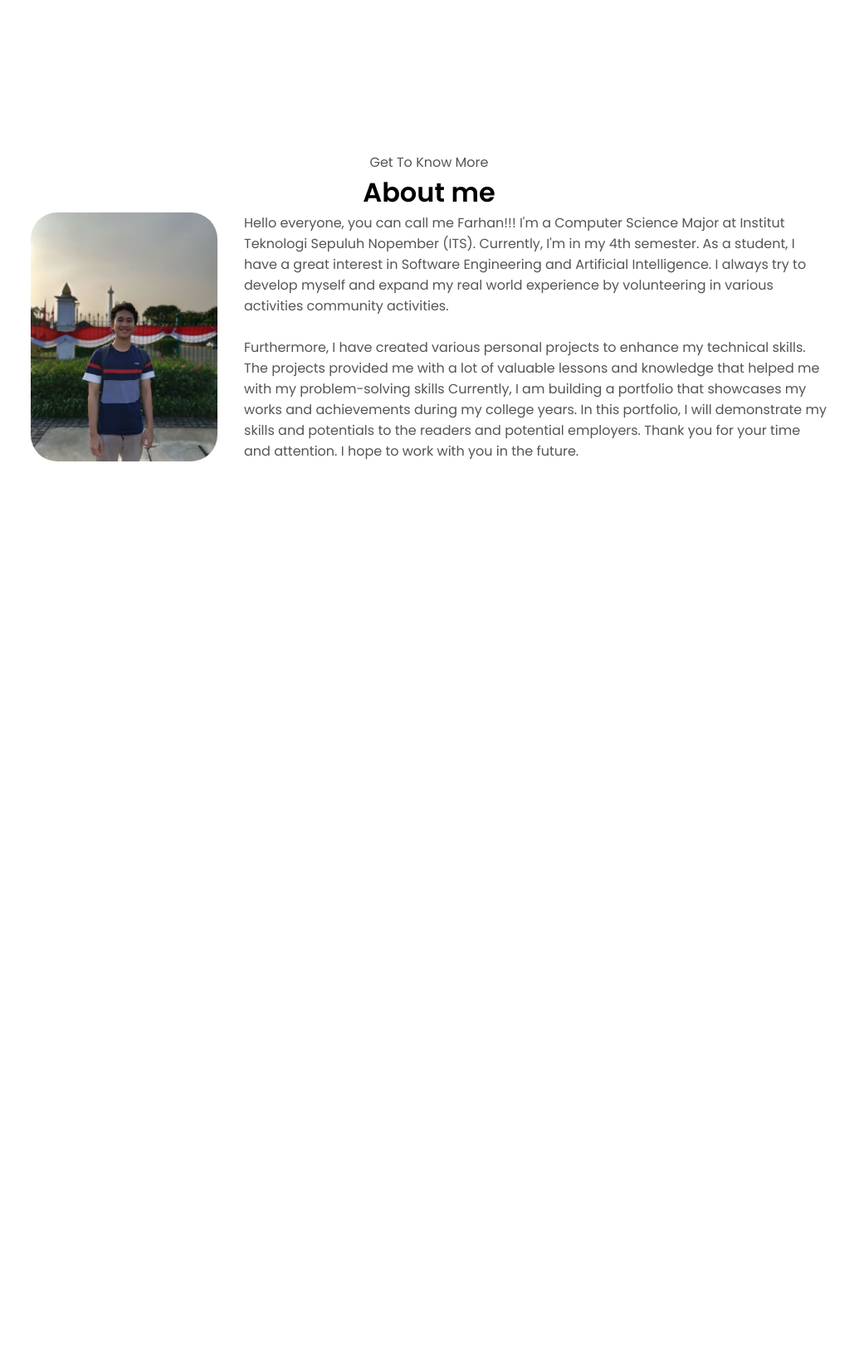
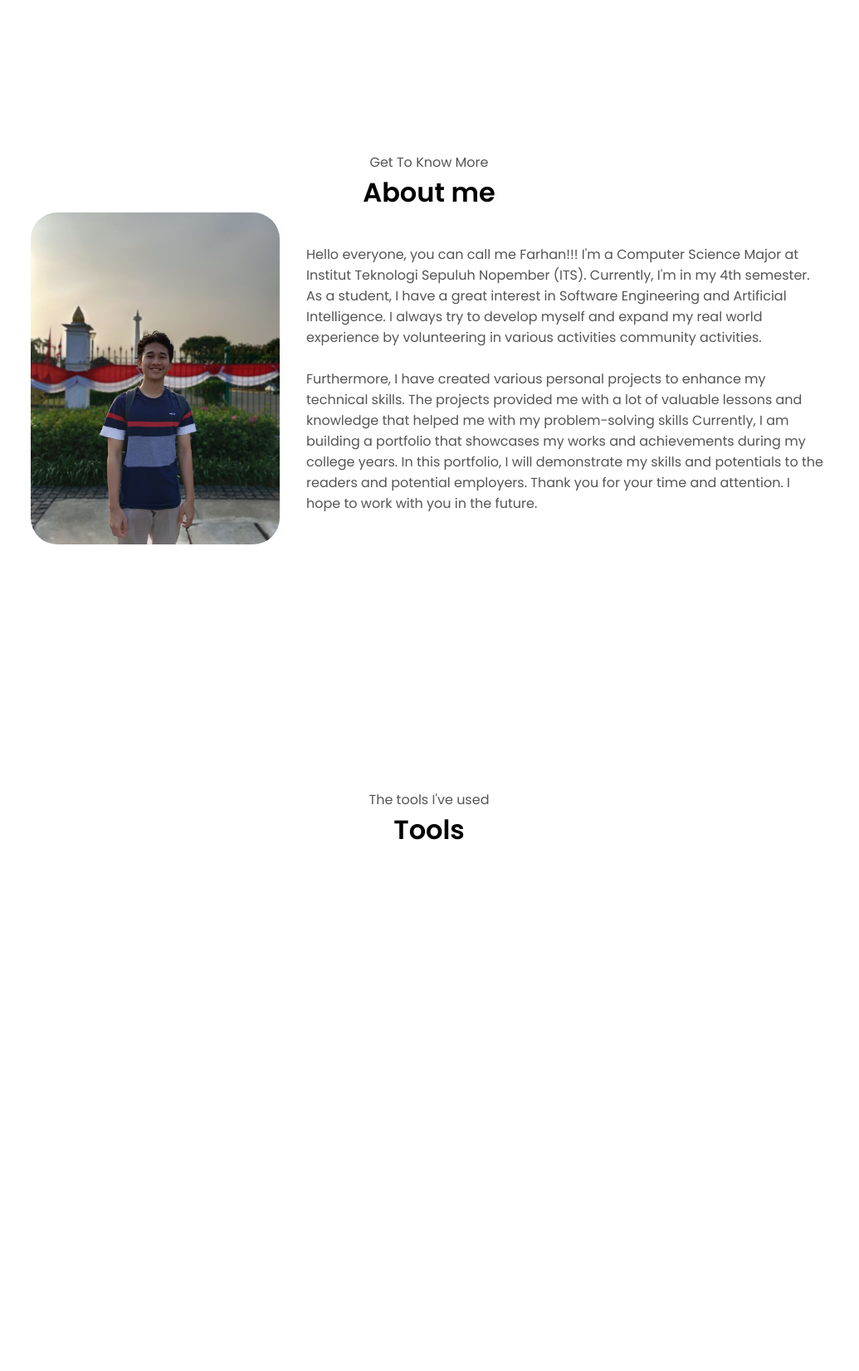
Before and after one commit to Hanzzz123/portofolio-website, a plain HTML site: page index.html in a window 1280 px wide. Shown: the part 625-2277 px from the top of the page at 83% size, without its empty margins (123-1158 px from the left). Before the commit the page ends 1544 px from the top, so only its background shows below. Drawn offline with Linux system fonts and the light colour scheme.

Commit message:
New class profile section pic container

```diff
--- a/index.html
+++ b/index.html
@@ -12,13 +12,13 @@
     <div>
       <ul class="nav-link">
         <li><a href ="#about" >About</a></li>
-        <li><a href ="#experience" >Experiences</a></li>
+        <li><a href ="#skills" >Skills</a></li>
         <li><a href ="#project" >Projects</a></li>
       </ul>
     </div>
   </nav>
 <section id="profile">
-  <div class="section_pic-container">
+  <div class="profile_section_pic-container">
     <img src="./assets/profile-pic.jpeg" alt="Hans profile pic"/>
   </div>
   <div class="section_text">
@@ -64,8 +64,16 @@
         </div>
       </div>
     </div>
+</section>
+
+<section id="skills">
+  <p class="section_text_p1">The tools I've used </p>
+  <h1 class="title">Tools</h1>
+  <div>
 
   </div>
+
+
 </section>
 
 
--- a/style.css
+++ b/style.css
@@ -81,7 +81,7 @@ section{
     height: 80vh;
 }
 
-.section_pic-container{
+.profile_section_pic-container{
     display: flex;
     height: 300px;
     width: 400px;
@@ -186,6 +186,7 @@ section{
 
 .about-pic{
     border-radius: 2rem;
+
 }
 
 .about-details-container{
@@ -193,27 +194,26 @@ section{
     flex-direction: column;
     align-items: center;
     padding-left: 2rem;
-
 }
 
 .section-container{
     display: flex;
     align-items: center;
-    justify-content: center
+    justify-content: center;
 }
 
 .about-container, .about-details-container{
     display: flex;
+    /*margin: auto 0;*/
 }
 
 
-/*.section_pic-container{*/
-/*    display: flex;*/
-/*    width: 400px;*/
-/*    height: 500px;*/
-/*    margin: auto 0;*/
-
-/*}*/
+.section_pic-container{
+    display: flex;
+    width: 300px;
+    height: 400px;
+    margin: auto 0;
+}
 
 .about-pic{
     border-radius: 2rem;
```
